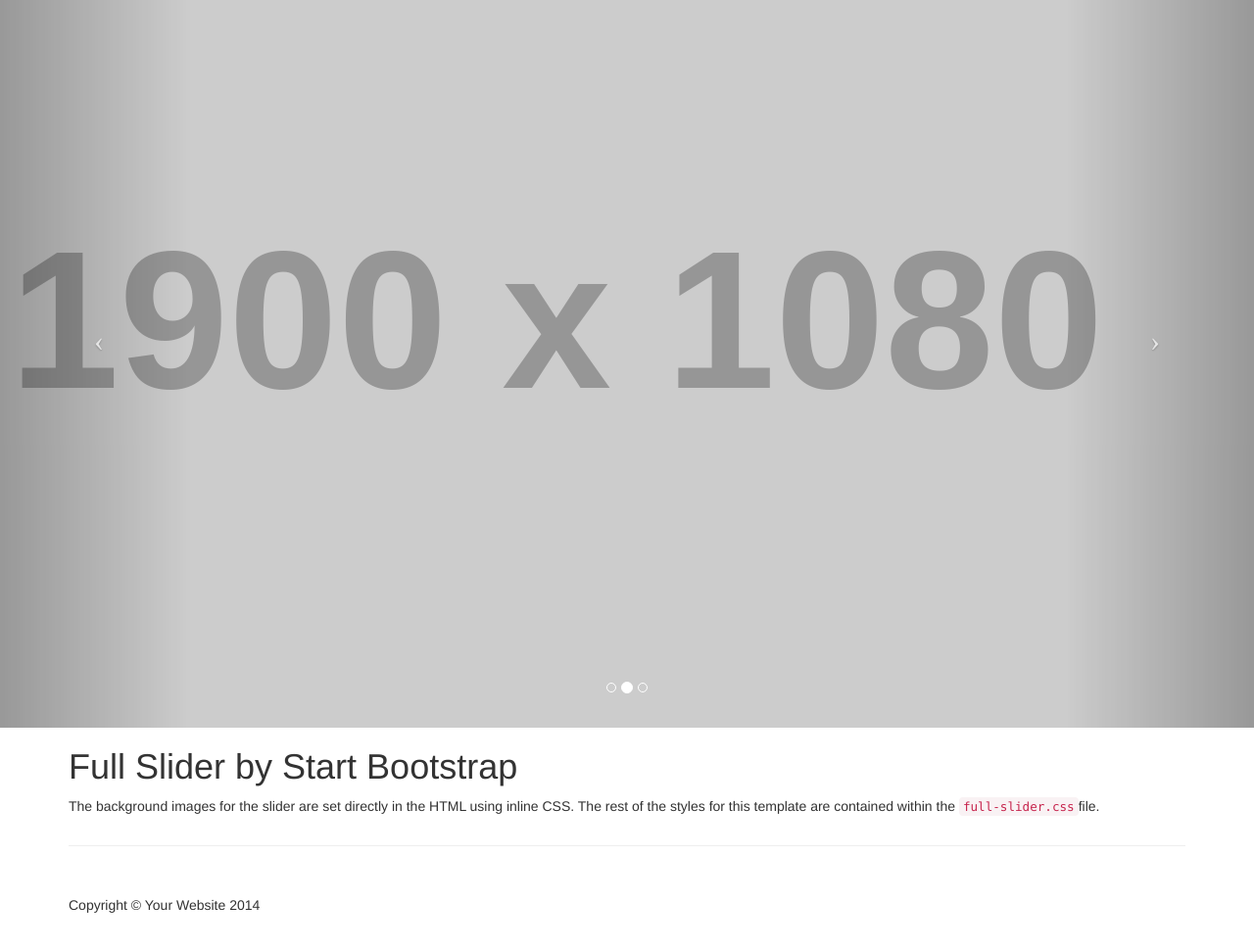
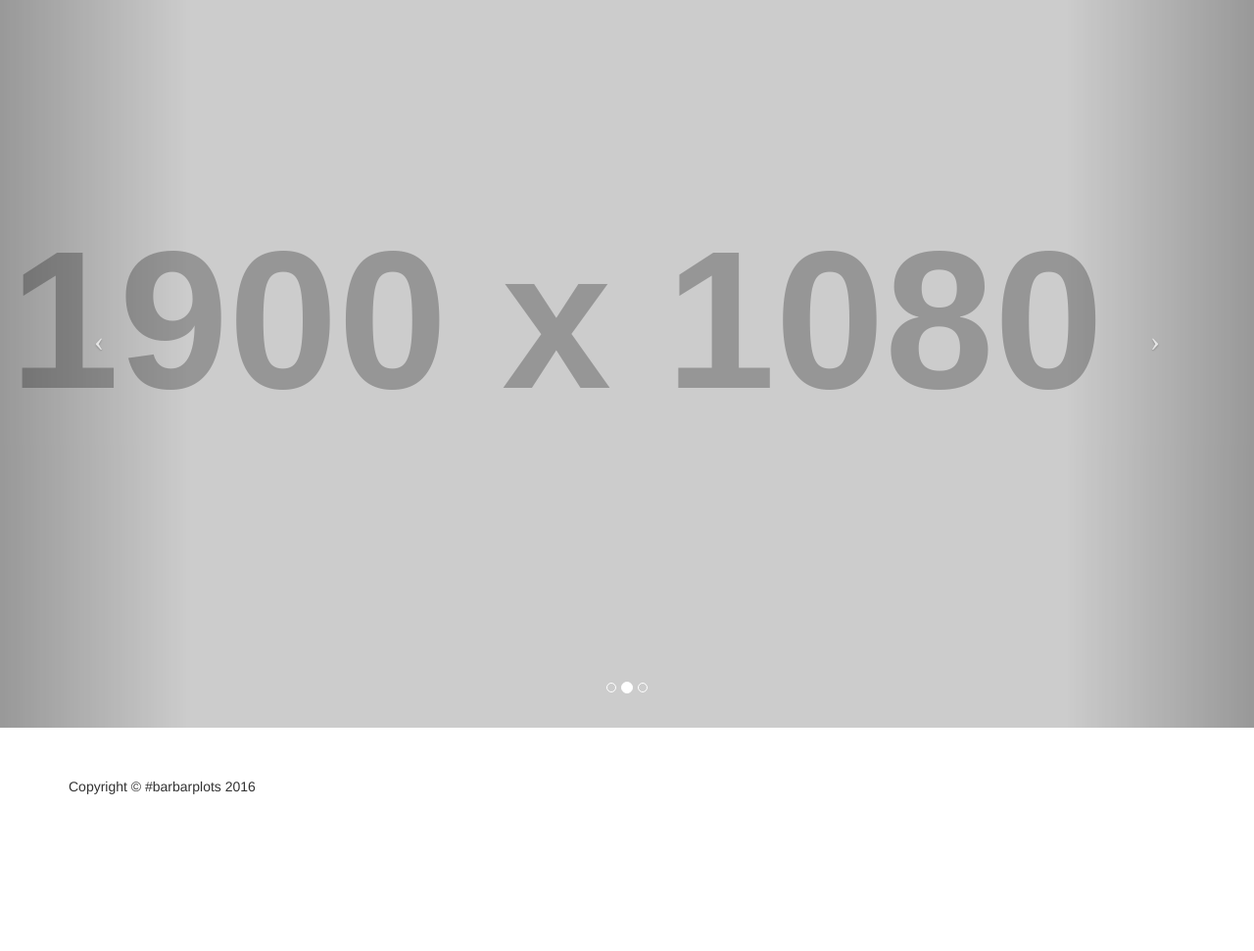
Before and after one commit to barbarplots/barbarplots.github.io, a plain HTML site: page index.html in a window 1280 px wide. Shown: the part 57-1028 px from the top of the page at 98% size. After the commit the page ends 930 px from the top, so only its background shows below. Drawn offline with Linux system fonts and the light colour scheme; placeholder pictures from the web are drawn by us.

Commit message:
Clean up site.

```diff
--- a/index.html
+++ b/index.html
@@ -73,14 +73,14 @@
                 <!-- Set the second background image using inline CSS below. -->
                 <div class="fill" style="background-image:url('http://placehold.it/1900x1080&text=Slide Two');"></div>
                 <div class="carousel-caption">
-                    <h2>Caption 2</h2>
+                    <h2>t-shirt image</h2>
                 </div>
             </div>
             <div class="item">
                 <!-- Set the third background image using inline CSS below. -->
                 <div class="fill" style="background-image:url('http://placehold.it/1900x1080&text=Slide Three');"></div>
                 <div class="carousel-caption">
-                    <h2>Caption 3</h2>
+                    <h2>sticker image</h2>
                 </div>
             </div>
         </div>
@@ -98,20 +98,11 @@
     <!-- Page Content -->
     <div class="container">
 
-        <div class="row">
-            <div class="col-lg-12">
-                <h1>Full Slider by Start Bootstrap</h1>
-                <p>The background images for the slider are set directly in the HTML using inline CSS. The rest of the styles for this template are contained within the <code>full-slider.css</code>file.</p>
-            </div>
-        </div>
-
-        <hr>
-
         <!-- Footer -->
         <footer>
             <div class="row">
                 <div class="col-lg-12">
-                    <p>Copyright &copy; Your Website 2014</p>
+                    <p>Copyright &copy; #barbarplots 2016</p>
                 </div>
             </div>
             <!-- /.row -->
```
